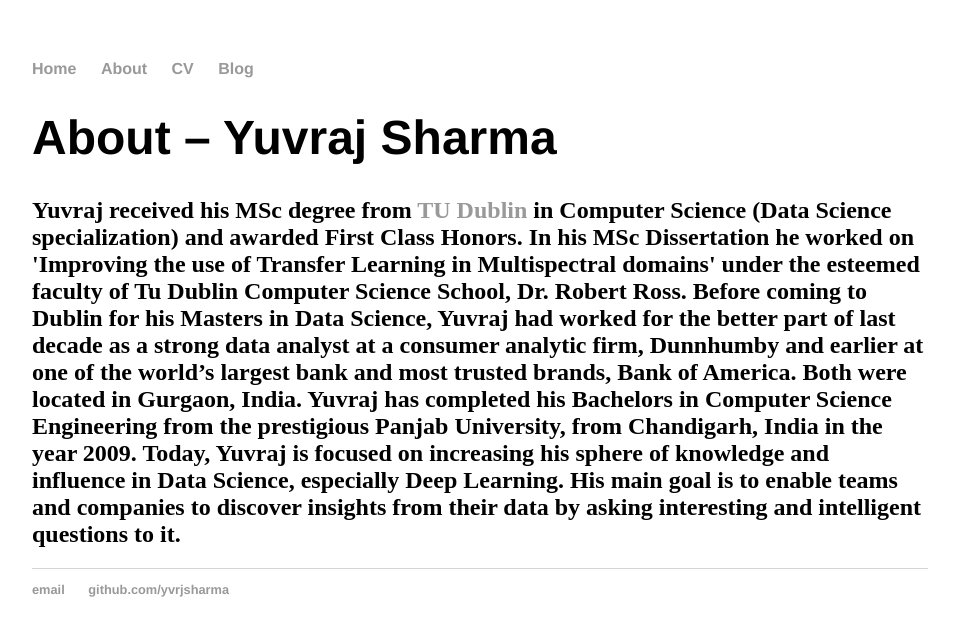
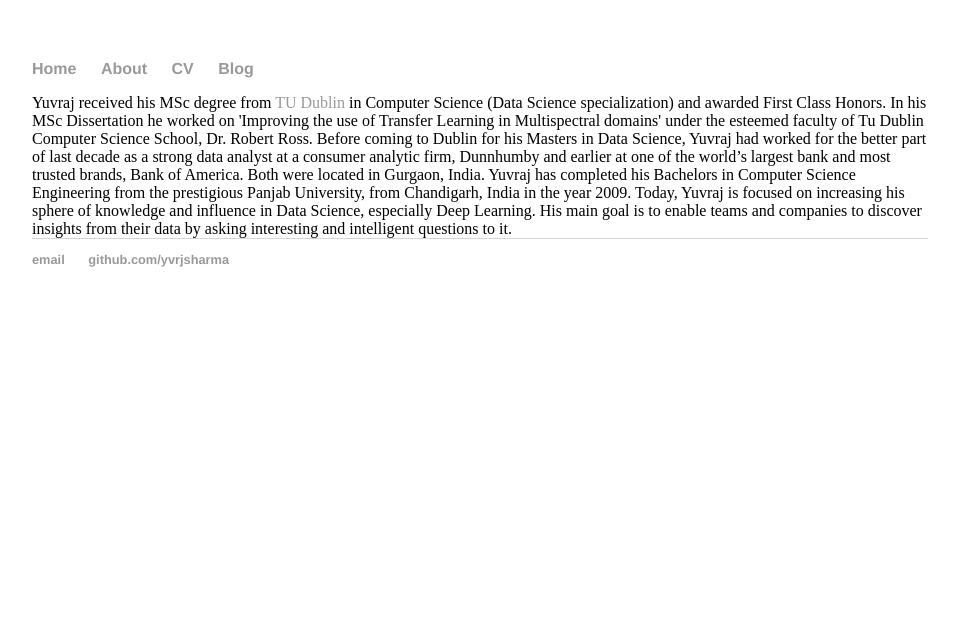
Before and after one commit to yvrjsharma/yvrjsharma.github.io, a Jekyll site: the page built from about/index.html, in a window 1280 px wide. Shown: the top 636 px of the page, without its empty margins (160-1117 px from the left). Built offline with Jekyll 4.4.1, drawn with Linux system fonts in a browser that asks for light colours.

Commit message:
update index.html

```diff
--- a/about/index.html
+++ b/about/index.html
@@ -3,5 +3,4 @@
 title: "About – Yuvraj Sharma"
 ---
 
-<h1>{{ page.title }}</h1>
-<h2>Yuvraj received his MSc degree from <a href="https://www.tudublin.ie/"> TU Dublin </a>  in Computer Science (Data Science specialization) and awarded First Class Honors. In his MSc Dissertation he worked on 'Improving the use of Transfer Learning in Multispectral domains' under the esteemed faculty of Tu Dublin Computer Science School, Dr. Robert Ross. Before coming to Dublin for his Masters in Data Science, Yuvraj had worked for the better part of last decade as a  strong data analyst at a consumer analytic firm, Dunnhumby and earlier at one of the world’s largest bank and most trusted brands, Bank of America. Both were located in Gurgaon, India. Yuvraj has completed his Bachelors in Computer Science Engineering from the prestigious Panjab University, from Chandigarh, India in the year 2009. Today, Yuvraj is focused on increasing his sphere of knowledge and influence in Data Science, especially Deep Learning. His main goal is to enable teams and companies to discover insights from their data by asking interesting and intelligent questions to it.</h2>
+Yuvraj received his MSc degree from <a href="https://www.tudublin.ie/"> TU Dublin </a>  in Computer Science (Data Science specialization) and awarded First Class Honors. In his MSc Dissertation he worked on 'Improving the use of Transfer Learning in Multispectral domains' under the esteemed faculty of Tu Dublin Computer Science School, Dr. Robert Ross. Before coming to Dublin for his Masters in Data Science, Yuvraj had worked for the better part of last decade as a  strong data analyst at a consumer analytic firm, Dunnhumby and earlier at one of the world’s largest bank and most trusted brands, Bank of America. Both were located in Gurgaon, India. Yuvraj has completed his Bachelors in Computer Science Engineering from the prestigious Panjab University, from Chandigarh, India in the year 2009. Today, Yuvraj is focused on increasing his sphere of knowledge and influence in Data Science, especially Deep Learning. His main goal is to enable teams and companies to discover insights from their data by asking interesting and intelligent questions to it.
```
